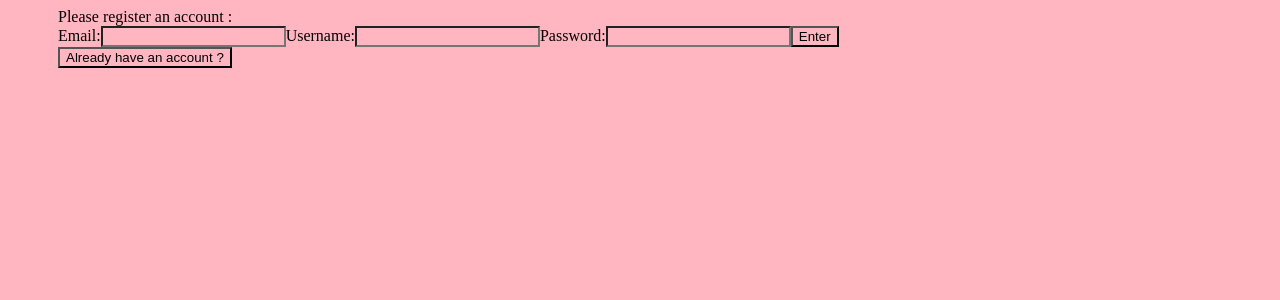
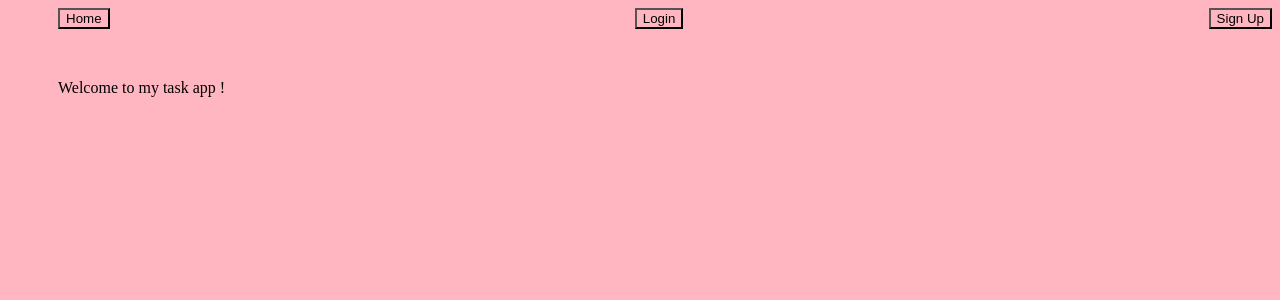
Before and after one commit to arwindersinghh/Task-Manager, a React (Create React App) app in the folder client/: page /home in a window 1280 px wide. Shown: the top 300 px of the page. Built offline with nearby package versions, Linux system fonts and the light colour scheme.

Commit message:
adding router

```diff
--- a/client/src/App.css
+++ b/client/src/App.css
@@ -1,3 +1,4 @@
 *{
+    box-sizing: border-box;
     background-color: lightpink;
 }
--- a/client/src/App.js
+++ b/client/src/App.js
@@ -1,23 +1,27 @@
 
 import SignUpForm from './SignUpForm';
 import UserPage from './UserPage';
+import Homepage from './Homepage';
+import LoginForm from './LoginForm';
 //import LoginForm from './LoginForm'
 import { useState } from 'react';
 import './App.css';
+import Navbar from './Navbar';
+import { BrowserRouter, Routes, Route } from 'react-router-dom';
 
 
 
 function App() {
 
-  const [isLoggedIn, setLoginStatus] = useState(window.localStorage.getItem('token'))
+  //const [isLoggedIn, setLoginStatus] = useState(window.localStorage.getItem('token'))
 
 
 
-  async function logout(){
-    window.localStorage.removeItem('token');
-    console.log(window.localStorage.getItem('token'))
-    setLoginStatus(false);
-  }
+  // async function logout(){
+  //   window.localStorage.removeItem('token');
+  //   console.log(window.localStorage.getItem('token'))
+  //   setLoginStatus(false);
+  // }
 
 
 
@@ -30,9 +34,18 @@ function App() {
 
   return (
     <div style={{ marginLeft:"50px" }}className="App">
-    { isLoggedIn ? <button style={{ marginLeft:"50%", color:"red", marginTop:"10px", width:"100px", height:"30px"}} onClick={logout}> Logout </button> : null }
-      { isLoggedIn ? <UserPage /> : <SignUpForm /> }
+      <BrowserRouter>
+      <Navbar />
+      <Routes>
+      <Route path="/home" element={<Homepage />} />
+      <Route path="/signup" element={<SignUpForm />} />
+      <Route path="/login" element={<LoginForm />} />
+      <Route path="/me" element={<UserPage />} />
+      </Routes>
+    {/* { isLoggedIn ? <button style={{ float: "right", color:"red", marginTop:"10px", width:"100px", height:"30px"}} onClick={logout}> Logout </button> : null } */}
+      {/* { isLoggedIn ? <UserPage /> : <SignUpForm /> }       */}
       {/* { !isLoggedIn ? <button onClick={() => setHasAccount(true)}> Already have an account ?</button> : null} */}
+      </BrowserRouter>
     </div>
 
   );
--- /dev/null
+++ b/client/src/Homepage.js
@@ -0,0 +1,14 @@
+import React from 'react';
+
+
+
+
+const Homepage = () => {
+    return (
+        <div>
+            Welcome to my task app !
+        </div>
+    )
+}
+
+export default Homepage;
--- a/client/src/LoginForm.js
+++ b/client/src/LoginForm.js
@@ -1,12 +1,13 @@
 /* eslint-disable */
 import React, { useState } from 'react';
 import axios from 'axios';
+import { useNavigate } from 'react-router-dom';
 
 
 function LoginForm() {
     const [password, setPassword] = useState("");
     const [email, setEmail] = useState("");
-
+    const history = useNavigate();
 
 
 
@@ -16,7 +17,9 @@ function LoginForm() {
         const user = await axios.post("/api/users/login", {email, password})
 
         window.localStorage.setItem('token', user.data.token);
-        window.location.reload();
+
+        history('/me')
+
     }
 
     function handleChange(e){
--- /dev/null
+++ b/client/src/Navbar.css
@@ -0,0 +1,9 @@
+.parent-container{
+    display: flex;
+    justify-content: space-between;
+    margin-bottom: 50px;
+}
+
+.parent-container > li {
+    list-style-type: none;
+}
--- /dev/null
+++ b/client/src/Navbar.js
@@ -0,0 +1,53 @@
+import React, {useState, useEffect} from 'react';
+import "./Navbar.css"
+import { Link, useNavigate } from 'react-router-dom';
+
+
+
+
+
+const Navbar = () => {
+
+
+
+    const [isLoggedIn, setIsLoggedIn] = useState(false);
+
+    const history = useNavigate();
+
+    const token = window.localStorage.getItem('token')
+
+    useEffect(() => {
+        setIsLoggedIn(token);
+    }, [token])
+
+
+
+
+
+
+
+        const logout = async() => {
+            window.localStorage.removeItem('token');
+            //console.log(window.localStorage.getItem('token'))
+            setIsLoggedIn(false);
+
+            history('/home')
+          }
+
+          if(!isLoggedIn){
+              <div> You've been logged out !</div>
+          }
+
+        return(<div className="parent-container">
+            <Link to="/home"> <button> Home </button> </Link>
+            {!token ? <Link to="/login"><button> Login </button> </Link> : null }
+            {isLoggedIn ? <Link to="/me"> <button> Userpage </button></Link> :
+            null}
+            {!token ? <Link to="/signup"><button> Sign Up </button></Link> :
+            <li>{ isLoggedIn ? <button style={{ color: "red", width:"100px", height:"30px"}} onClick={logout}> Logout </button> : null }</li>}
+        </div>)
+
+
+}
+
+export default Navbar;
--- a/client/src/SignUpForm.js
+++ b/client/src/SignUpForm.js
@@ -2,12 +2,13 @@
 import React, { useState } from 'react';
 import axios from 'axios';
 import LoginForm from './LoginForm'
+import { Link } from 'react-router-dom'
 
 function SignUpForm() {
     const [name, setUsername] = useState("");
     const [password, setPassword] = useState("");
     const [email, setEmail] = useState("");
-    const [hasAccount, setHasAccount] = useState(false);
+
 
 
 
@@ -32,13 +33,7 @@ function SignUpForm() {
 
     }
 
-    if(hasAccount){
-        return (<div>
-            <LoginForm />
-            <button onClick={() => setHasAccount(false)}> Sign up </button>
-            </div>
-        )
-    }
+
 
 
     return (<div>
@@ -52,7 +47,7 @@ function SignUpForm() {
             <input name="password" type="password" value={password} onChange={handleChange} />
             <button type="submit"> Enter </button>
     </form>
-    <button onClick={() => setHasAccount(true)}> Already have an account ?</button>
+    <Link to="/login"><button> Already have an account ?</button></Link>
     </div>)
 }
 
--- a/package.json
+++ b/package.json
@@ -22,6 +22,7 @@
     "mongoose": "^6.0.12",
     "morgan": "^1.10.0",
     "multer": "^1.4.3",
+    "react-router-dom": "^6.0.2",
     "sharp": "^0.29.2",
     "validator": "^13.6.0"
   },
```
Also changed, not shown: 1 other file (tests, documents, lock files or other folders).
